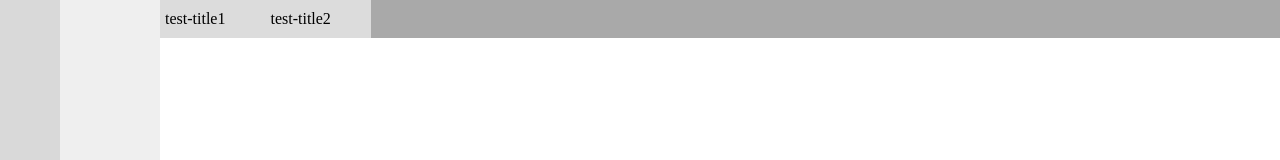
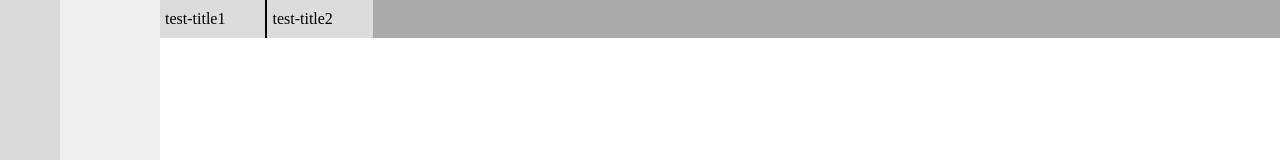
Before and after one commit to neko-0406/tauri-multi-editor, a React (Vite) app: page / in a window 1280 px wide. Shown: the top 160 px of the page. Built offline with nearby package versions, Linux system fonts and the light colour scheme.

Commit message:
tagごとの仕切りを追加

```diff
--- a/src/styles/Tabs.css
+++ b/src/styles/Tabs.css
@@ -20,6 +20,11 @@
   display: flex;
   align-items: center;
   user-select: none;
+  border-right: 2px solid black;
+}
+
+.tab-item-tag:not(:first-child) {
+  border-right: none;
 }
 
 .tab-item-tag-title-space {
```
